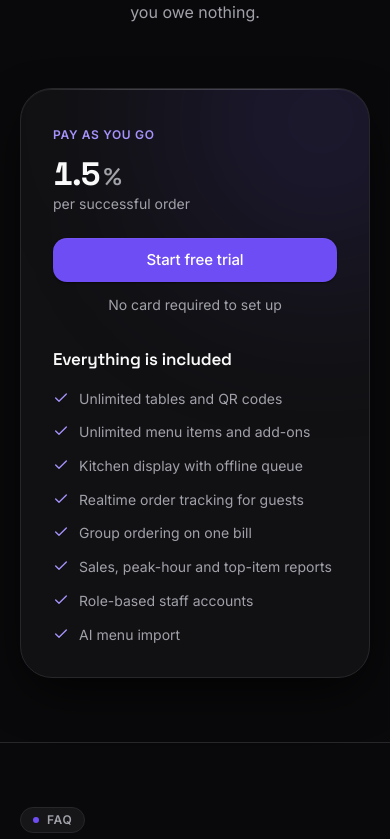
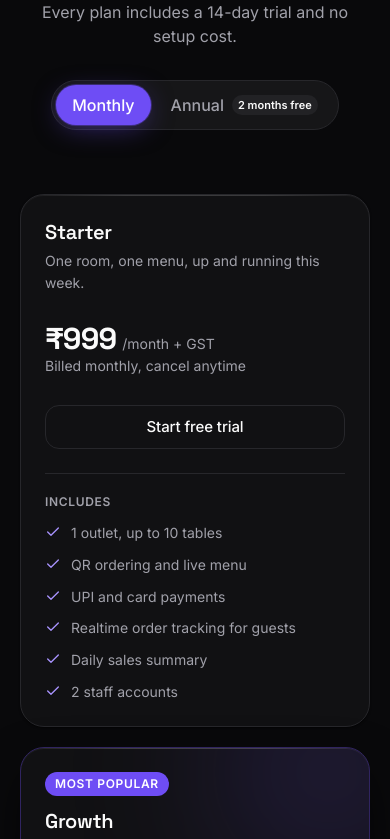
Before and after one commit to bhavanishanker-png/restroMenu, a Next.js app: page / in a window 390 px wide. Shown: the part 4045-4884 px from the top of the page. Built offline with nearby package versions, Linux system fonts and the light colour scheme.

Commit message:
replace pay-as-you-go pricing with tiered subscription plans and add trial FAQ

```diff
--- a/src/components/marketing/CtaBand.tsx
+++ b/src/components/marketing/CtaBand.tsx
@@ -21,7 +21,7 @@ export function CtaBand() {
             </h2>
             <p className="measure text-body-lg text-on-surface-variant">
               Set up your tables, import your menu and print your codes today.
-              You only pay once guests start ordering.
+              Free for 14 days, no card and no hardware to buy.
             </p>
             <div className="flex w-full flex-col gap-3 sm:w-auto sm:flex-row">
               <Button asChild variant="brand" size="xl" className="group w-full sm:w-auto">
--- a/src/components/marketing/Faq.tsx
+++ b/src/components/marketing/Faq.tsx
@@ -25,6 +25,10 @@ const FAQS = [
   {
     q: "Can I keep taking orders the old way too?",
     a: "Yes. Staff can place and manage orders from the dashboard, so QR ordering can run alongside table service rather than replacing it on day one.",
+  },
+  {
+    q: "What happens at the end of the trial, or if I cancel?",
+    a: "The trial is 14 days and needs no card, so nothing is charged unless you choose a plan. Cancelling stops the next renewal and keeps your account readable to the end of the period you've paid for — your menu, orders and reports stay exportable.",
   },
 ];
 
--- a/src/components/marketing/Pricing.tsx
+++ b/src/components/marketing/Pricing.tsx
@@ -1,74 +1,267 @@
+"use client";
+
+import { useId, useState } from "react";
 import Link from "next/link";
 import { Check } from "lucide-react";
 import { Button } from "@/components/ui/button";
 import { Reveal } from "@/components/motion/Reveal";
 import { Section, SectionHeading } from "./Section";
+import { cn } from "@/lib/utils";
 
-const INCLUDED = [
+type Billing = "monthly" | "annual";
+
+type Plan = {
+  id: string;
+  name: string;
+  blurb: string;
+  /**
+   * Both figures are stored, never derived. Deliberately no arithmetic here —
+   * all pricing math in this codebase lives in `src/lib/pricing.ts`, and these
+   * are published prices rather than a calculation.
+   */
+  price: { monthly: number; annual: number } | "custom";
+  /** Shown under the price on the annual plan. */
+  annualNote?: string;
+  cta: string;
+  href: string;
+  featured?: boolean;
+  featuresLabel: string;
+  features: string[];
+};
+
+const PLANS: Plan[] = [
+  {
+    id: "starter",
+    name: "Starter",
+    blurb: "One room, one menu, up and running this week.",
+    price: { monthly: 999, annual: 833 },
+    annualNote: "₹9,990 billed yearly",
+    cta: "Start free trial",
+    href: "/login",
+    featuresLabel: "Includes",
+    features: [
+      "1 outlet, up to 10 tables",
+      "QR ordering and live menu",
+      "UPI and card payments",
+      "Realtime order tracking for guests",
+      "Daily sales summary",
+      "2 staff accounts",
+    ],
+  },
+  {
+    id: "growth",
+    name: "Growth",
+    blurb: "The full system, for a restaurant running real service.",
+    price: { monthly: 2499, annual: 2082 },
+    annualNote: "₹24,990 billed yearly",
+    cta: "Start free trial",
+    href: "/login",
+    featured: true,
+    featuresLabel: "Everything in Starter, plus",
+    features: [
       "Unlimited tables and QR codes",
-  "Unlimited menu items and add-ons",
       "Kitchen display with offline queue",
-  "Realtime order tracking for guests",
       "Group ordering on one bill",
-  "Sales, peak-hour and top-item reports",
-  "Role-based staff accounts",
-  "AI menu import",
+      "AI menu import from a photo or PDF",
+      "Peak-hour and top-item reports",
+      "Unlimited staff with role controls",
+      "Printable QR standee packs",
+    ],
+  },
+  {
+    id: "enterprise",
+    name: "Enterprise",
+    blurb: "Several outlets, one set of numbers.",
+    price: "custom",
+    cta: "Talk to us",
+    href: "mailto:sales@qbite.dev",
+    featuresLabel: "Everything in Growth, plus",
+    features: [
+      "Multiple outlets on one dashboard",
+      "Consolidated cross-outlet reporting",
+      "Priority support with an SLA",
+      "Guided onboarding and menu setup",
+    ],
+  },
 ];
 
+function formatPrice(n: number) {
+  return `₹${n.toLocaleString("en-IN")}`;
+}
+
 export function Pricing() {
+  const [billing, setBilling] = useState<Billing>("monthly");
+  const groupId = useId();
+
   return (
     <Section id="pricing">
       <SectionHeading
         eyebrow="Pricing"
-        title="One rate. No tiers to outgrow."
-        description="You pay when a guest pays. If nobody orders, you owe nothing."
+        title="Pick a plan, not a percentage"
+        description="A flat monthly fee, whatever you turn over. Every plan includes a 14-day trial and no setup cost."
       />
 
-      <Reveal className="mx-auto mt-xl max-w-3xl">
-        <div className="edge-light relative overflow-hidden rounded-3xl border border-outline-variant bg-surface-container-lowest shadow-level-3">
-          {/* Accent bloom, clipped by the card. */}
+      {/* Billing toggle. A radiogroup rather than two aria-pressed buttons:
+          the two options are mutually exclusive, and this gives arrow-key
+          navigation and a single tab stop for free. */}
+      <Reveal className="mt-8 flex justify-center">
+        <div
+          role="radiogroup"
+          aria-label="Billing period"
+          className="inline-flex items-center gap-1 rounded-full border border-outline-variant bg-surface-container-low p-1"
+        >
+          {(
+            [
+              { value: "monthly", label: "Monthly" },
+              { value: "annual", label: "Annual" },
+            ] as const
+          ).map((option) => {
+            const active = billing === option.value;
+            return (
+              <button
+                key={option.value}
+                role="radio"
+                aria-checked={active}
+                id={`${groupId}-${option.value}`}
+                onClick={() => setBilling(option.value)}
+                className={cn(
+                  "flex min-h-[40px] items-center gap-2 rounded-full px-4 text-body-sm font-medium",
+                  "transition-[background-color,color,box-shadow] duration-fast ease-out-quart",
+                  active
+                    ? "bg-brand text-brand-foreground shadow-glow"
+                    : "text-on-surface-variant hover:text-on-surface"
+                )}
+              >
+                {option.label}
+                {option.value === "annual" && (
+                  <span
+                    className={cn(
+                      "rounded-full px-1.5 py-0.5 text-[11px] font-semibold",
+                      // Neutral rather than success-green: in this system
+                      // green means "ready/veg", and a discount badge is not
+                      // a status. The accent already marks the active option.
+                      active
+                        ? "bg-brand-foreground/20 text-brand-foreground"
+                        : "bg-surface-container-high text-on-surface"
+                    )}
+                  >
+                    2 months free
+                  </span>
+                )}
+              </button>
+            );
+          })}
+        </div>
+      </Reveal>
+
+      <div className="mt-xl grid grid-cols-1 items-start gap-5 lg:grid-cols-3">
+        {PLANS.map((plan, i) => (
+          <Reveal key={plan.id} delay={i * 0.06} className="h-full">
+            <div
+              className={cn(
+                "edge-light relative flex h-full flex-col overflow-hidden rounded-2xl border p-6",
+                plan.featured
+                  ? "border-brand-border bg-surface-container-lowest shadow-level-3 lg:-mt-3 lg:pb-8 lg:pt-8"
+                  : "border-outline-variant bg-surface-container-lowest shadow-level-1"
+              )}
+            >
+              {plan.featured && (
+                <>
                   <div
                     aria-hidden="true"
-            className="pointer-events-none absolute -right-20 -top-24 h-64 w-64 rounded-full bg-brand/20 blur-[100px]"
+                    className="pointer-events-none absolute -right-16 -top-20 h-52 w-52 rounded-full bg-brand/20 blur-[80px]"
                   />
+                  {/* Emphasis is carried by the badge, the border and the
+                      raised position — not colour alone. */}
+                  <span className="relative mb-3 w-fit rounded-full bg-brand px-2.5 py-1 font-label-bold text-label-bold uppercase text-brand-foreground">
+                    Most popular
+                  </span>
+                </>
+              )}
 
-          <div className="relative grid gap-8 p-8 md:grid-cols-[auto_1fr] md:gap-10 md:p-10">
-            <div className="md:border-r md:border-outline-variant md:pr-10">
-              <span className="font-label-bold text-label-bold uppercase text-brand-text">
-                Pay as you go
+              {/* Reserves the badge's height in the other two cards so plan
+                  names, prices and CTAs line up across the row. Only from lg,
+                  where the cards actually sit side by side. */}
+              {!plan.featured && (
+                <span aria-hidden="true" className="mb-3 hidden h-[25px] lg:block" />
+              )}
+
+              <div className="relative">
+                <h3 className="font-display text-headline-sm text-on-surface">{plan.name}</h3>
+                <p className="mt-1 measure-sm text-body-sm text-on-surface-variant">
+                  {plan.blurb}
+                </p>
+
+                <div className="mt-5 flex min-h-[72px] flex-col justify-center">
+                  {plan.price === "custom" ? (
+                    <>
+                      <p className="font-display text-display text-on-surface">Custom</p>
+                      <p className="text-body-sm text-on-surface-variant">
+                        Priced on outlets and volume
+                      </p>
+                    </>
+                  ) : (
+                    <>
+                      <p className="flex items-baseline gap-1.5">
+                        <span className="tabular font-display text-display text-on-surface">
+                          {formatPrice(plan.price[billing])}
                         </span>
-              <p className="mt-3 flex items-baseline gap-1">
-                <span className="tabular font-display text-display-lg text-on-surface">1.5</span>
-                <span className="font-display text-headline-md text-on-surface-variant">%</span>
+                        <span className="text-body-sm text-on-surface-variant">
+                          /month + GST
+                        </span>
                       </p>
-              <p className="text-body-sm text-on-surface-variant">per successful order</p>
-
-              <Button asChild variant="brand" size="lg" className="mt-6 w-full">
-                <Link href="/login">Start free trial</Link>
-              </Button>
-              <p className="mt-3 text-center text-body-sm text-on-surface-variant">
-                No card required to set up
+                      <p className="text-body-sm text-on-surface-variant">
+                        {billing === "annual" ? plan.annualNote : "Billed monthly, cancel anytime"}
                       </p>
+                    </>
+                  )}
                 </div>
 
-            <div>
-              <p className="mb-4 font-display text-title text-on-surface">
-                Everything is included
+                <Button
+                  asChild
+                  size="lg"
+                  variant={plan.featured ? "brand" : "outline"}
+                  className="mt-5 w-full"
+                >
+                  <Link href={plan.href}>{plan.cta}</Link>
+                </Button>
+              </div>
+
+              <div className="relative mt-6 border-t border-outline-variant pt-5">
+                <p className="mb-3 font-label-bold text-label-bold uppercase text-on-surface-variant">
+                  {plan.featuresLabel}
                 </p>
-              <ul className="grid gap-x-6 gap-y-3 sm:grid-cols-2">
-                {INCLUDED.map((item) => (
-                  <li key={item} className="flex items-start gap-2.5 text-body-sm text-on-surface-variant">
+                <ul className="space-y-2.5">
+                  {plan.features.map((feature) => (
+                    <li
+                      key={feature}
+                      className="flex items-start gap-2.5 text-body-sm text-on-surface-variant"
+                    >
                       <Check
                         className="mt-0.5 h-4 w-4 shrink-0 text-brand-text"
                         aria-hidden="true"
                       />
-                    {item}
+                      {feature}
                     </li>
                   ))}
                 </ul>
               </div>
             </div>
+          </Reveal>
+        ))}
       </div>
+
+      <Reveal className="mt-8 flex flex-wrap items-center justify-center gap-x-6 gap-y-2 text-body-sm text-on-surface-variant">
+        {[
+          "14-day free trial",
+          "No setup or hardware cost",
+          "Cancel or switch plans anytime",
+        ].map((item) => (
+          <span key={item} className="flex items-center gap-2">
+            <Check className="h-4 w-4 text-brand-text" aria-hidden="true" />
+            {item}
+          </span>
+        ))}
       </Reveal>
     </Section>
   );
```
Lines whose indentation alone changed are shown as unchanged.
